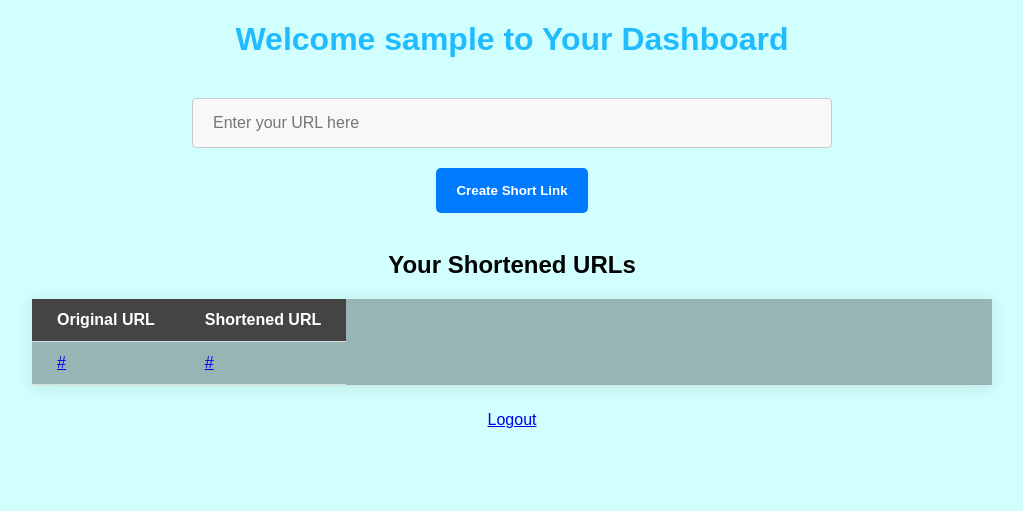
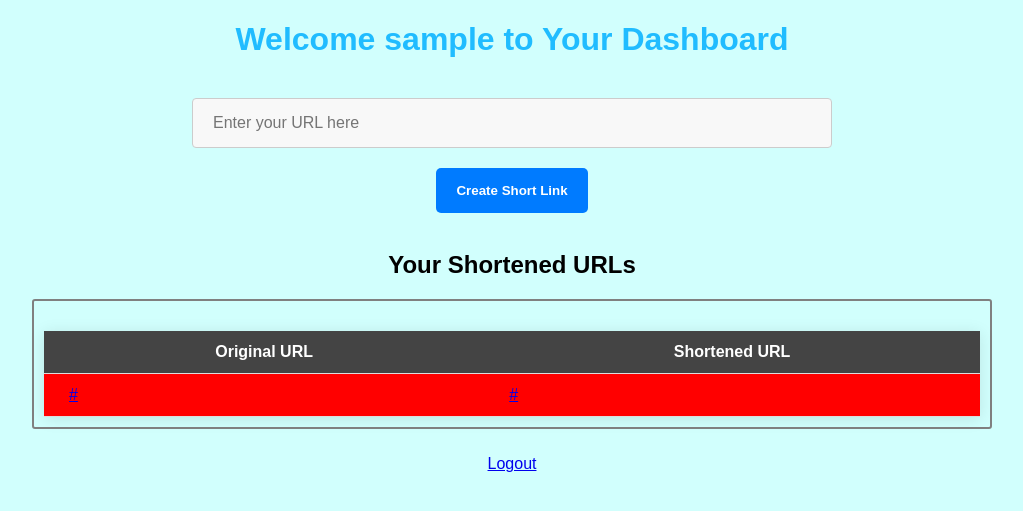
Before and after one commit to AparneshShukla/url-shortener, a Flask app: page /dashboard in a window 1280 px wide. Shown: the top 511 px of the page, without its empty margins (128-1151 px from the left). Run offline with Flask 3, Linux system fonts and the light colour scheme; the visitor is signed in with stand-in values (Sample User, id 1); tables that the repository leaves empty hold one stand-in row (values such as "Sample post").

Commit message:
Update dashboard.css

```diff
--- a/MyApp/static/dashboard.css
+++ b/MyApp/static/dashboard.css
@@ -12,9 +12,10 @@ h1 {
 .tablecontainer{
     width: 75%;
     margin: auto;
-    padding: 2%
+    padding: 10px;
     box-sizing : border-box;
     border-radius: 3px;
+    border: 2px solid grey;
 }
 
 table {
@@ -22,8 +23,7 @@ table {
     width: 100%;
     margin-top: 20px;
     box-shadow: 0 2px 15px rgba(0, 0, 0, 0.1);
-    display:block;
-    background-color: #22222255;
+    background-color: red;
 }
 
 th, td {
```
